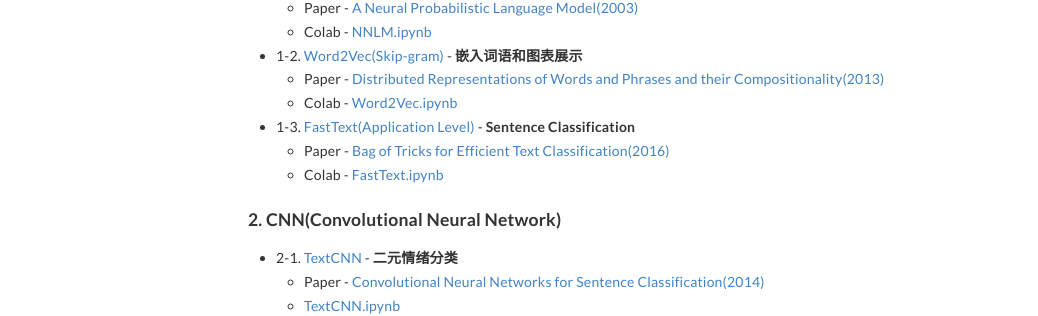
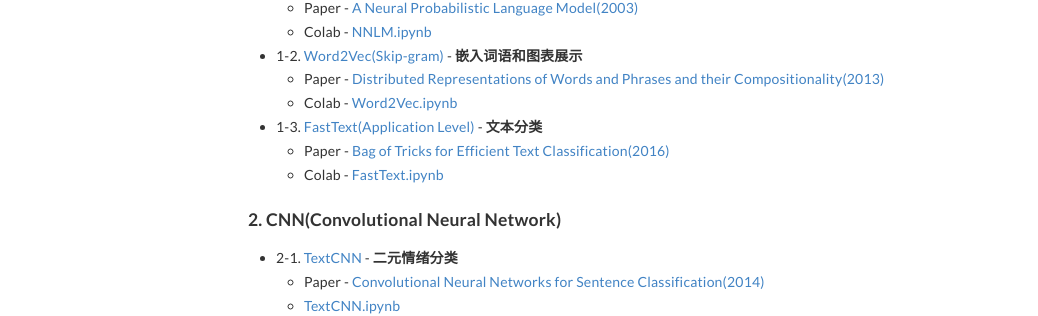
Before and after one commit to napoler/Open-mind, a Jekyll site: the page built from docs/_posts/2021-03-21-graykode-nlp-tutorial.md, in a window 1280 px wide. Shown: the part 520-836 px from the top of the page, without its empty margins (7-1045 px from the left). Built offline with Jekyll 4.4.1, drawn with Linux system fonts in a browser that asks for light colours.

Commit message:
Update 2021-03-21-graykode-nlp-tutorial.md

```diff
--- a/docs/_posts/2021-03-21-graykode-nlp-tutorial.md
+++ b/docs/_posts/2021-03-21-graykode-nlp-tutorial.md
@@ -29,7 +29,7 @@ layout: post
   - Paper - [Distributed Representations of Words and Phrases
     and their Compositionality(2013)](https://papers.nips.cc/paper/5021-distributed-representations-of-words-and-phrases-and-their-compositionality.pdf)
   - Colab - [Word2Vec.ipynb](https://colab.research.google.com/github/graykode/nlp-tutorial/blob/master/1-2.Word2Vec/Word2Vec_Skipgram(Softmax).ipynb)
-- 1-3. [FastText(Application Level)](1-3.FastText) - **Sentence Classification**
+- 1-3. [FastText(Application Level)](1-3.FastText) - **文本分类**
   - Paper - [Bag of Tricks for Efficient Text Classification(2016)](https://arxiv.org/pdf/1607.01759.pdf)
   - Colab - [FastText.ipynb](https://colab.research.google.com/github/graykode/nlp-tutorial/blob/master/1-3.FastText/FastText.ipynb)
 
```
